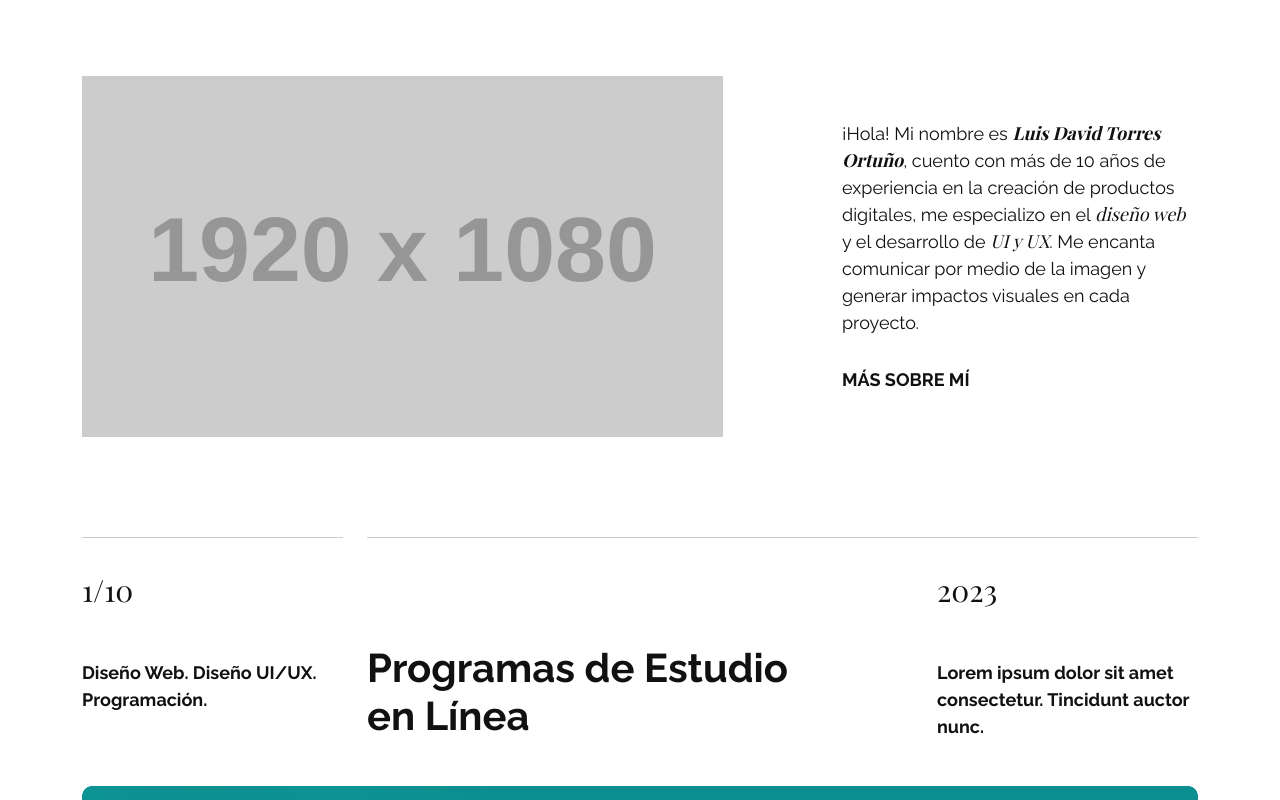
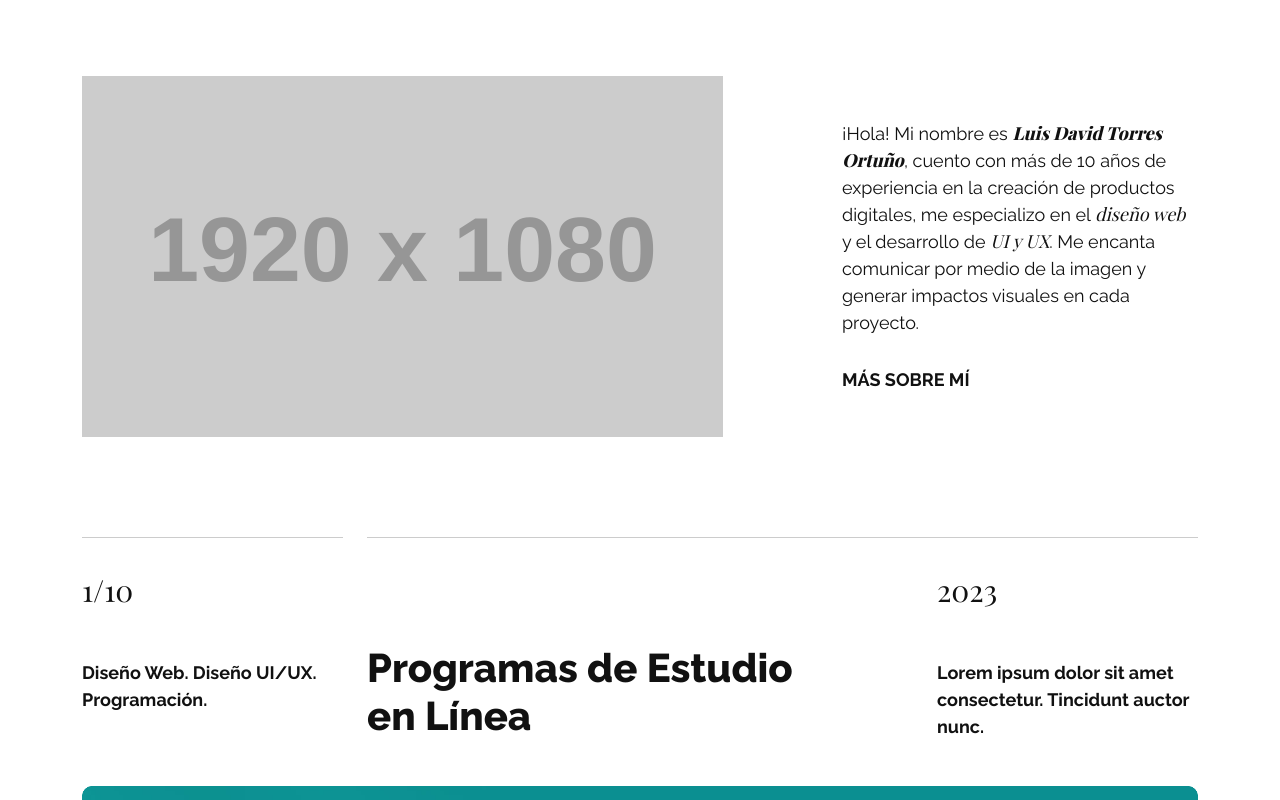
Before and after one commit to davidortuno/portfolio, a plain HTML site: page index.html in a window 1280 px wide. Shown: the part 420-1220 px from the top of the page. Drawn offline with nearby package versions, Linux system fonts and the light colour scheme; placeholder pictures from the web are drawn by us; a web font is replaced by a local one.

Commit message:
Cambio de peso en nombres

```diff
--- a/css/style.css
+++ b/css/style.css
@@ -79,7 +79,7 @@ h1.titulo-principal {
 
 .texto-ornamental-bold {
     font-family: "Playfair Display", serif;
-    font-weight: 700;
+    font-weight: 800;
     font-style: italic;
 }
 
@@ -124,7 +124,7 @@ h1.titulo-principal {
 .nombre-proyecto {
     font-family: "Raleway", sans-serif;
     font-size: 2.5rem;
-    font-weight: 700;
+    font-weight: 800;
     text-wrap: pretty;
     margin-bottom: 1rem;
 }
```
